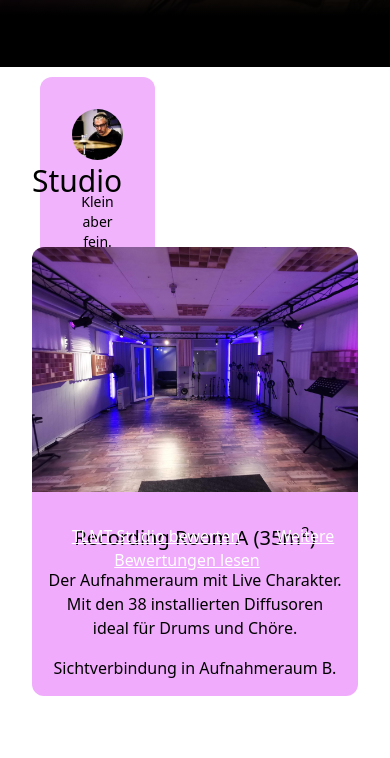
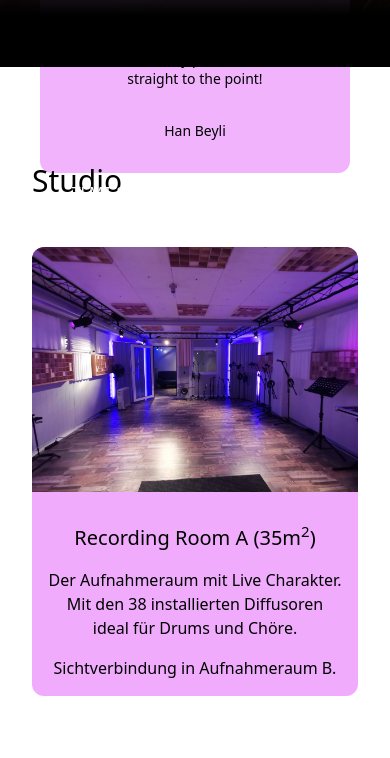
Before and after one commit to virth/tlmt-studio, a plain HTML site: page index.html in a window 390 px wide. Shown: the part 777-1535 px from the top of the page. Drawn offline with nearby package versions, Linux system fonts and the light colour scheme; a web font is replaced by a local one.

Commit message:
improvements

```diff
--- a/index.html
+++ b/index.html
@@ -47,7 +47,7 @@
       </nav>
 
 
-      <div class="grid grid-cols-2 lg:grid-cols-3 gap-16 text-sm md:text-xl text-center max-w-screen-2xl mx-auto text-black">
+      <div class="grid grid-cols-1 lg:grid-cols-3 gap-16 text-sm md:text-xl text-center max-w-screen-2xl mx-auto text-black">
         <div
           class="m-2 bg-fuchsia-300 bg-opacity-90 bg-blend-multiply rounded-xl text-center p-8 flex flex-col justify-between gap-8">
           <div>
@@ -73,7 +73,7 @@
           <p class="text-md">Han Beyli</p>
         </div>
 
-        <div class="m-2 bg-fuchsia-300 bg-opacity-90 rounded-xl text-center p-8 flex flex-col justify-between gap-8">
+        <div class="hidden md:block m-2 bg-fuchsia-300 bg-opacity-90 rounded-xl text-center p-8 flex flex-col justify-between gap-8">
           <div>
             <img src="resource/portrait-biagio.jpeg" class="rounded-full w-40 mx-auto mb-8" />
             <p>
@@ -185,7 +185,7 @@
     <div class="py-12 text-left" id="pricing">
       <h1 class="text-3xl my-12">Pricing</h1>
 
-      <div class="grid grid-cols-1 md:grid-cols-3 gap-12">
+      <div class="grid grid-cols-1 md:grid-cols-2 lg:grid-cols-3 gap-12">
 
         <div class="grid grid-cols-[1fr,auto] rounded-xl bg-fuchsia-300 p-8">
           <div class="col-span-2 mb-4">
```
